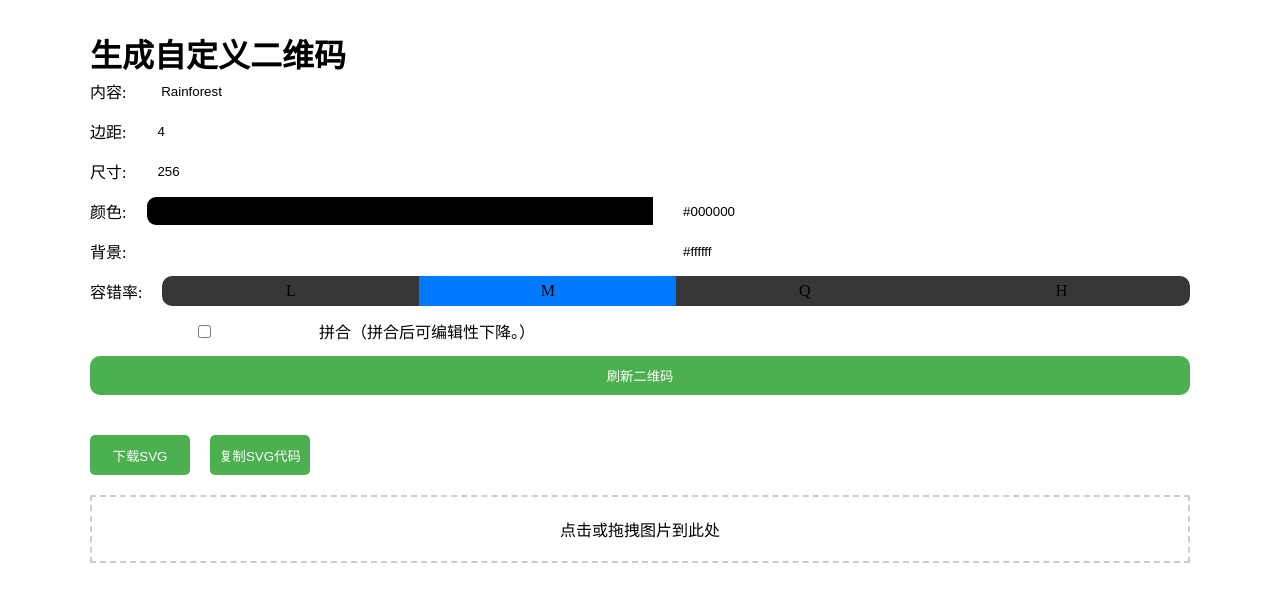
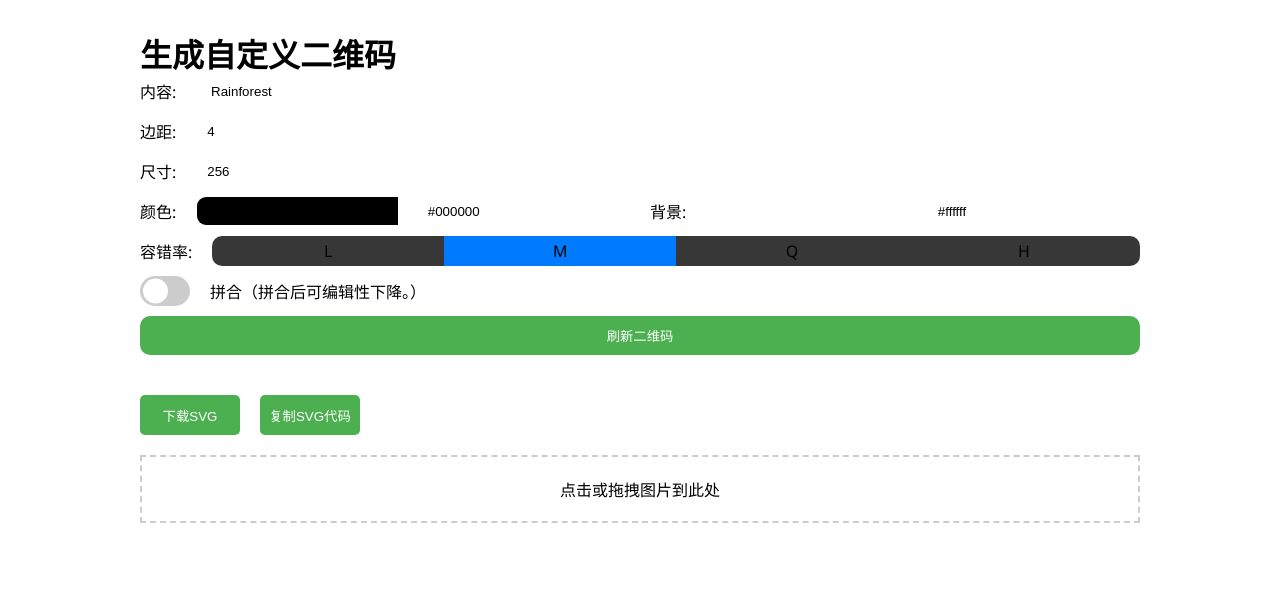
Before and after one commit to kailous/qrcode-app, a Next.js app: page / in a window 1280 px wide. Shown: the top 602 px of the page. Built offline with nearby package versions, Linux system fonts and the light colour scheme.

Commit message:
样式优化 保存

```diff
--- a/components/QRSetup.js
+++ b/components/QRSetup.js
@@ -79,6 +79,7 @@ const QRSetup = ({ setSvg, decodedContent }) => {
           />
         </div>
         <div>
+        <div>
           <label>颜色:</label>
           <div className="color">
           <input type="color" name="color" value={formInput.color} onChange={handleInputChange} />
@@ -91,6 +92,7 @@ const QRSetup = ({ setSvg, decodedContent }) => {
           <input type="color" name="background" value={formInput.background} onChange={handleInputChange} />
           <input type="text" name="background" value={formInput.background} onChange={handleInputChange} pattern="^#[0-9A-Fa-f]{6}$" />
           </div>
+        </div>
         </div>
         <div>
           <label>容错率:</label>
@@ -109,11 +111,10 @@ const QRSetup = ({ setSvg, decodedContent }) => {
         ))}
         </div>
         </div>
-        <div>
-          <label>
-            <input type="checkbox" name="join" checked={formInput.join} onChange={handleInputChange} />
-            拼合（拼合后可编辑性下降。）
-          </label>
+        <div className='jron'>
+            <input id="my-toggle" type="checkbox" name="join" checked={formInput.join} onChange={handleInputChange} />
+            <label htmlFor="my-toggle"></label>
+            <p>拼合（拼合后可编辑性下降。）</p>
         </div>
         <button type="button" onClick={() => handleSubmit(formInput.content)}>刷新二维码</button>
       </form>
--- a/public/css/form.css
+++ b/public/css/form.css
@@ -72,6 +72,41 @@ form.option button {
     border: none;
 }
 
+form.option input[type="checkbox"] {
+    display: none;
+}
+
+.jron label {
+    display: block;
+    width: 50px;
+    height: 30px;
+    background-color: #ccc;
+    border-radius: 15px;
+    position: relative;
+    cursor: pointer;
+}
+
+.jron label::before {
+    content: "";
+    position: absolute;
+    width: 25px;
+    height: 25px;
+    background-color: #fff;
+    border-radius: 50%;
+    top: 50%;
+    transform: translateY(-50%);
+    left: 3px;
+    transition: 0.4s;
+}
+
+.jron input[type="checkbox"]:checked+label::before {
+    left: calc(100% - 28px);
+}
+
+.jron input[type="checkbox"]:checked+label {
+    background-color: #007bff;
+}
+
 .box-radio {
     display: flex;
     gap: 0 !important;
@@ -88,20 +123,16 @@ form.option button {
 }
 
 .custom-radio input[type="radio"] {
-    /* 隐藏默认的单选按钮 */
     appearance: none;
     -webkit-appearance: none;
-    /* 可选：定义一个大小，因为隐藏原生单选按钮后可能不会显示任何内容 */
     width: 100%;
     height: 100%;
-    /* 自定义的未选中状态的样式 */
     display: inline-block;
     cursor: pointer;
     position: absolute;
 }
 
 .custom-radio input[type="radio"]:checked {
-    /* 自定义的选中状态的样式 */
     background-color: #007bff;
     border-radius: 0 !important;
 }
--- a/public/css/style.css
+++ b/public/css/style.css
@@ -5,4 +5,6 @@
     display: flex;
     flex-direction: column;
     gap:20px;
+    padding: 0 50px;
+    font-family: 'Segoe UI', Tahoma, Geneva, Verdana, sans-serif;
 }
```
